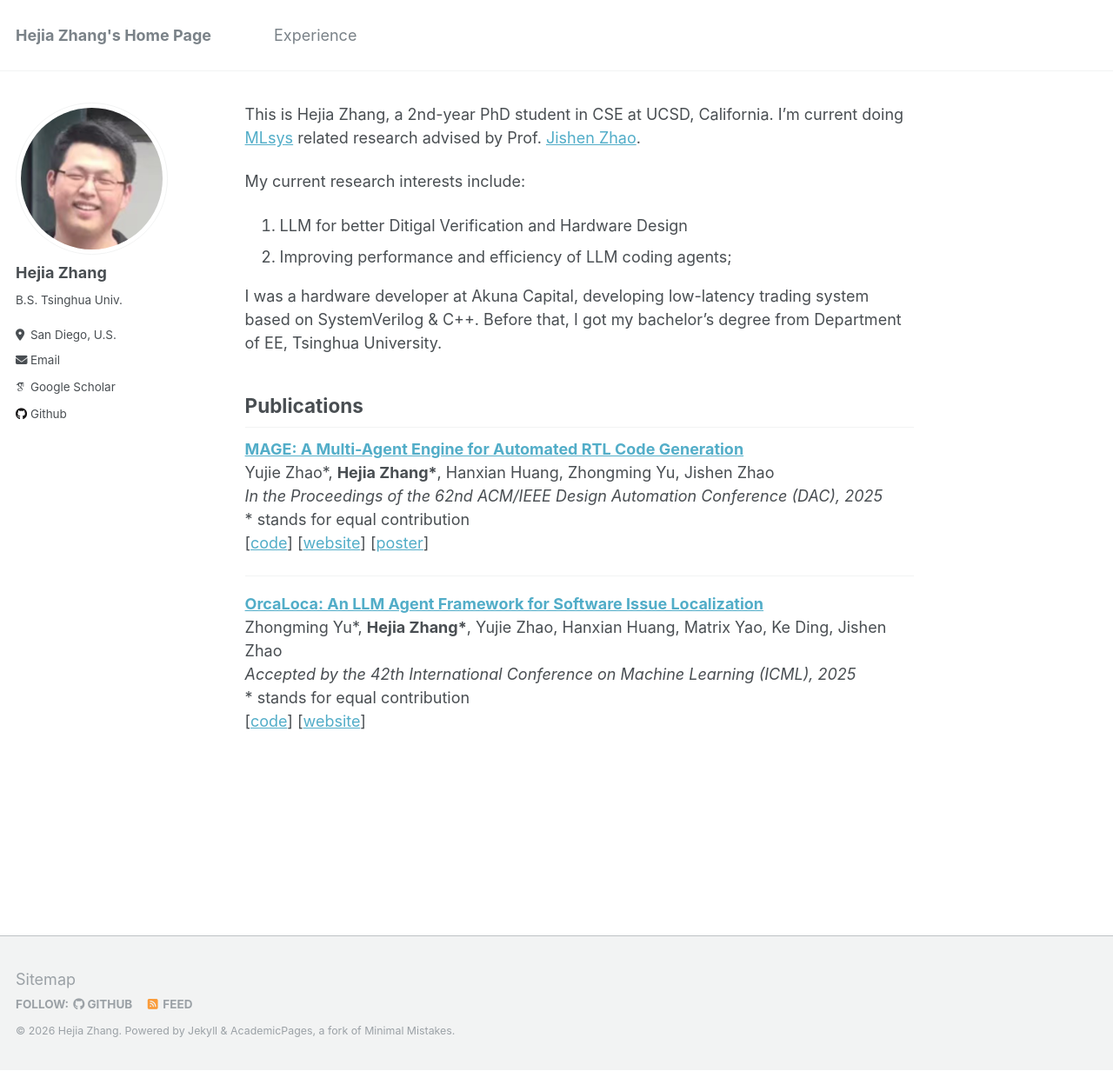
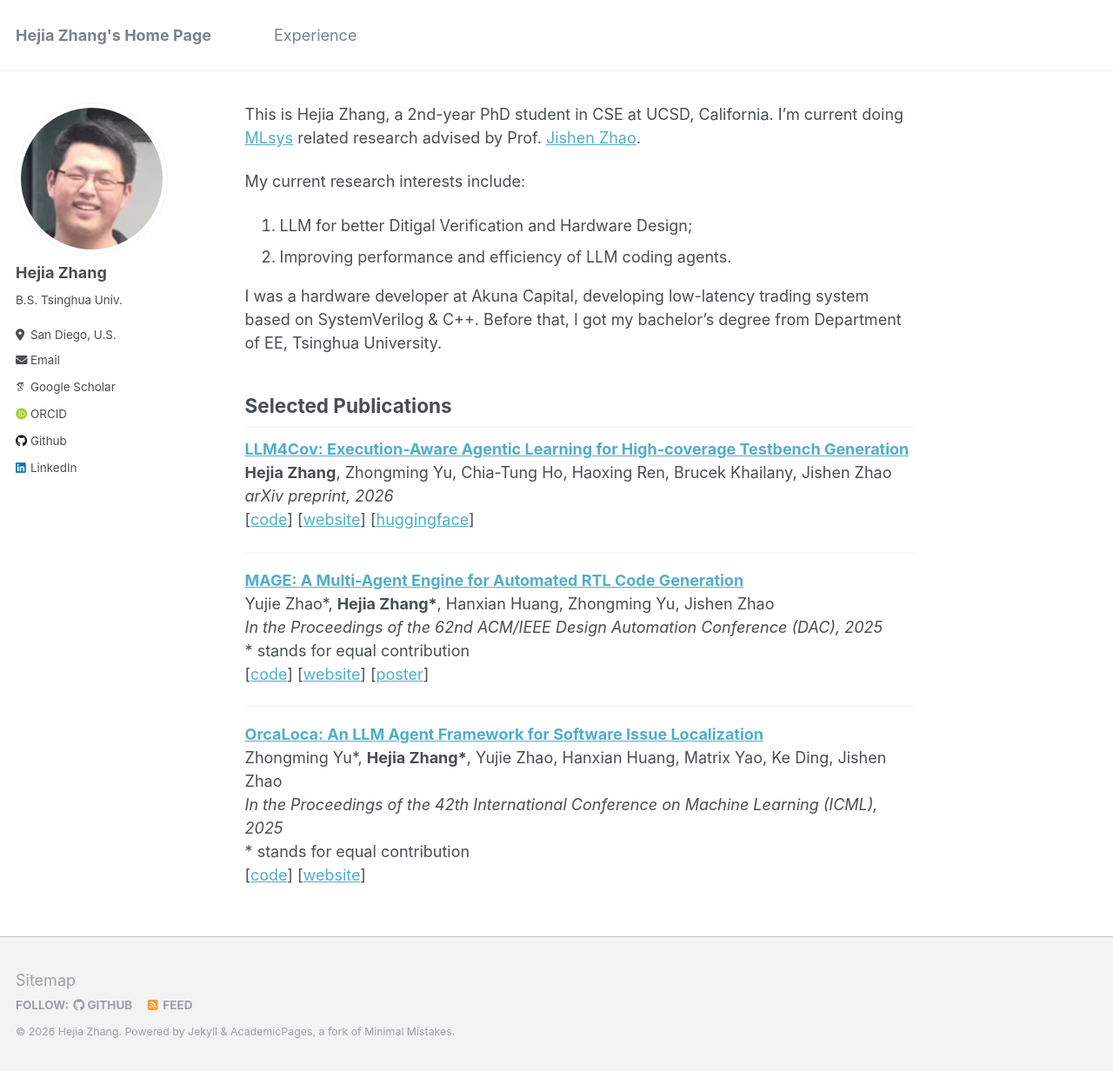
Before and after one commit to HejiaZ2023/hejiaz2023.github.io, a Jekyll site: the page built from _pages/about.md, in a window 1280 px wide and 1232 px high. Shown: the whole window at 87% size. Built offline with Jekyll 4.4.1, drawn with Linux system fonts in a browser that asks for light colours; some web fonts are replaced.

Commit message:
Paper updates

```diff
--- a/_config.yml
+++ b/_config.yml
@@ -34,7 +34,7 @@ author:
   arxiv            : # URL - Update with the correct link to your profile
   googlescholar    : https://scholar.google.com/citations?user=Jqr-dscAAAAJ
   impactstory      : # URL
-  orcid            : #"http://orcid.org/yourorcidurl"
+  orcid            : https://orcid.org/my-orcid?orcid=0009-0000-7452-7778
   pubmed           : #"https://www.ncbi.nlm.nih.gov/pubmed/?term=john+snow"
   researchgate     : # URL
 
@@ -56,7 +56,7 @@ author:
   keybase          : # Username
   instagram        : # Username
   lastfm           : # Username
-  linkedin         : # Username
+  linkedin         : hejia-zhang-328349175
   mastodon         : # URL
   medium           : # URL
   pinterest        : # Username
--- a/_pages/about.md
+++ b/_pages/about.md
@@ -8,13 +8,19 @@ redirect_from:
 This is Hejia Zhang, a 2nd-year PhD student in CSE at UCSD, California. I'm current doing [MLsys](https://mlsys-ucsd.org/) related research advised by Prof. [Jishen Zhao](https://cseweb.ucsd.edu/~jzhao/).
 
 My current research interests include:
-1. LLM for better Ditigal Verification and Hardware Design
-2. Improving performance and efficiency of LLM coding agents;
+1. LLM for better Ditigal Verification and Hardware Design;
+2. Improving performance and efficiency of LLM coding agents.
 
 I was a hardware developer at Akuna Capital, developing low-latency trading system based on SystemVerilog & C++. Before that, I got my bachelor's degree from Department of EE, Tsinghua University.
 
 
-Publications
+Selected Publications
+------
+[**LLM4Cov: Execution-Aware Agentic Learning for High-coverage Testbench Generation**](https://arxiv.org/abs/2602.16953)
+**Hejia Zhang**, Zhongming Yu, Chia-Tung Ho, Haoxing Ren, Brucek Khailany, Jishen Zhao
+*arXiv preprint, 2026*
+\[[code](https://github.com/HejiaZ2023/llm4cov_oss)\] \[[website](https://hejiaz2023.github.io/llm4cov_oss/)] \[[huggingface](https://huggingface.co/collections/hez2024/llm4cov)\]
+
 ------
 [**MAGE: A Multi-Agent Engine for Automated RTL Code Generation**](https://ieeexplore.ieee.org/abstract/document/11133191)
 Yujie Zhao\*, **Hejia Zhang\***, Hanxian Huang, Zhongming Yu, Jishen Zhao
@@ -25,7 +31,7 @@ Yujie Zhao\*, **Hejia Zhang\***, Hanxian Huang, Zhongming Yu, Jishen Zhao
 ------
 [**OrcaLoca: An LLM Agent Framework for Software Issue Localization**](https://arxiv.org/abs/2502.00350)
 Zhongming Yu\*, **Hejia Zhang\***, Yujie Zhao, Hanxian Huang, Matrix Yao, Ke Ding, Jishen Zhao
-*Accepted by the 42th International Conference on Machine Learning (ICML), 2025*
+*In the Proceedings of the 42th International Conference on Machine Learning (ICML), 2025*
 \* stands for equal contribution
 \[[code](https://github.com/fishmingyu/OrcaLoca)\] \[[website](https://fishmingyu.github.io/OrcaLoca/)]
 
```
